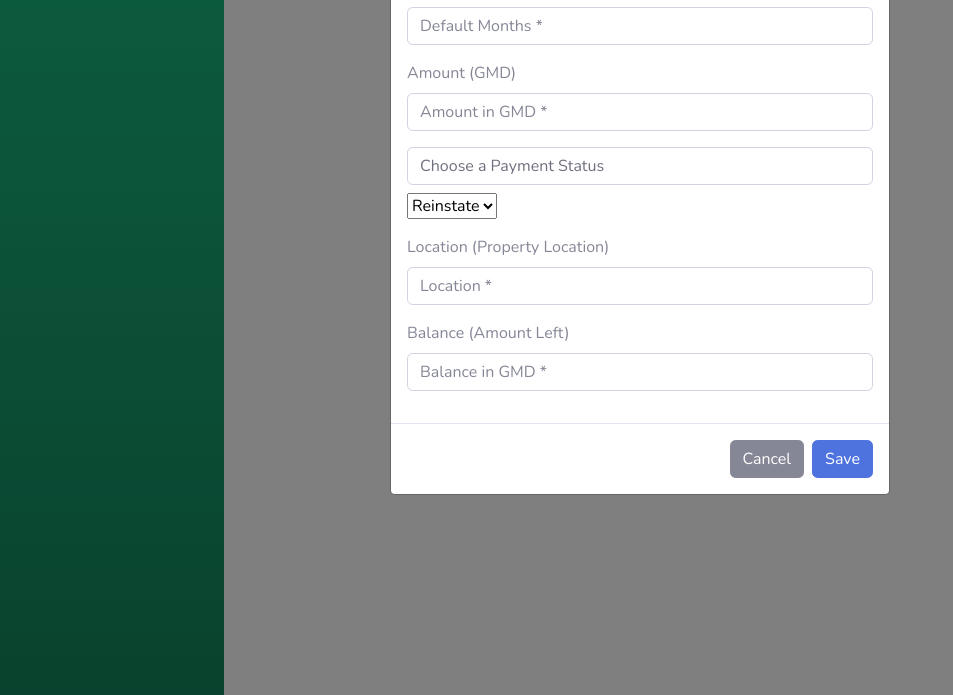
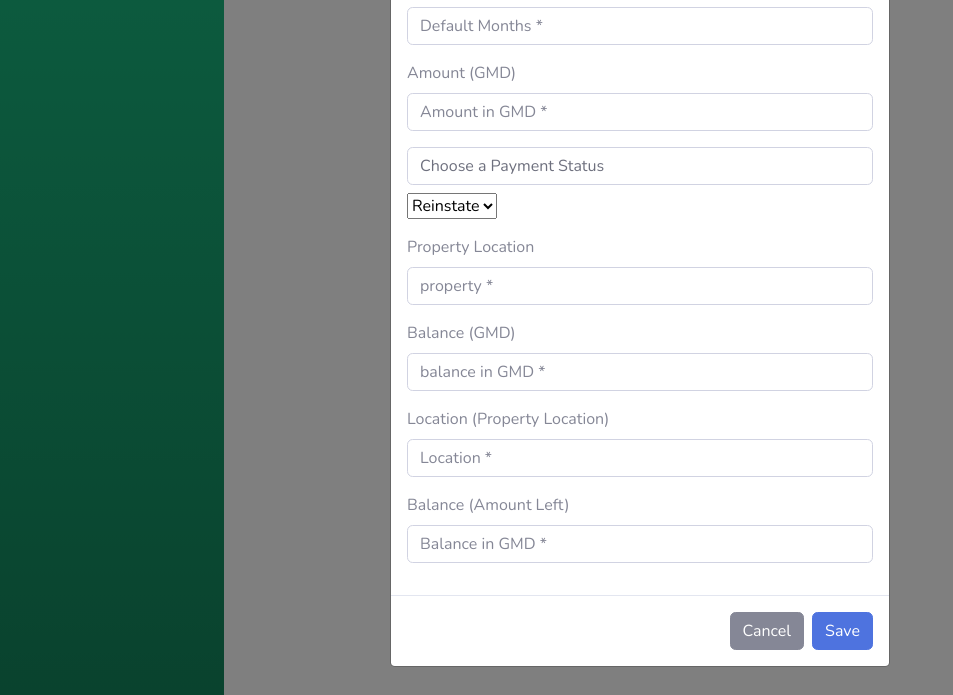
Before and after one commit to mohamedndiayedev/income-statement, a PHP site: page /fantasticschooladmin/dashboard/default-customer.php in a window 1280 px wide, after a click on "Add default customer". Shown: the part 391-1086 px from the top of the page, without its empty margins (0-953 px from the left). Run offline with PHP 8.4, Linux system fonts and the light colour scheme; data comes from the database, SQL or seed files in the repository; data that the repository does not hold is empty.

Commit message:
Update default-customer.php

```diff
--- a/dashboard/default-customer.php
+++ b/dashboard/default-customer.php
@@ -46,6 +46,14 @@ include('includes/navbar-customer.php');
                 <option value="Reinstate">Reinstate</option>
                 <option value="Fine">Fine</option>
                 </select>
+         </div>
+                   <div class="form-group">
+                <label>Property Location</label>
+                <input class="form-control" type="text" name="amount" placeholder="property *">
+         </div>
+                   <div class="form-group">
+                <label>Balance (GMD)</label>
+                <input class="form-control" type="number" name="amount" placeholder="balance in GMD *">
          </div>
          <div class="form-group">
                 <label>Location (Property Location)</label>
```
